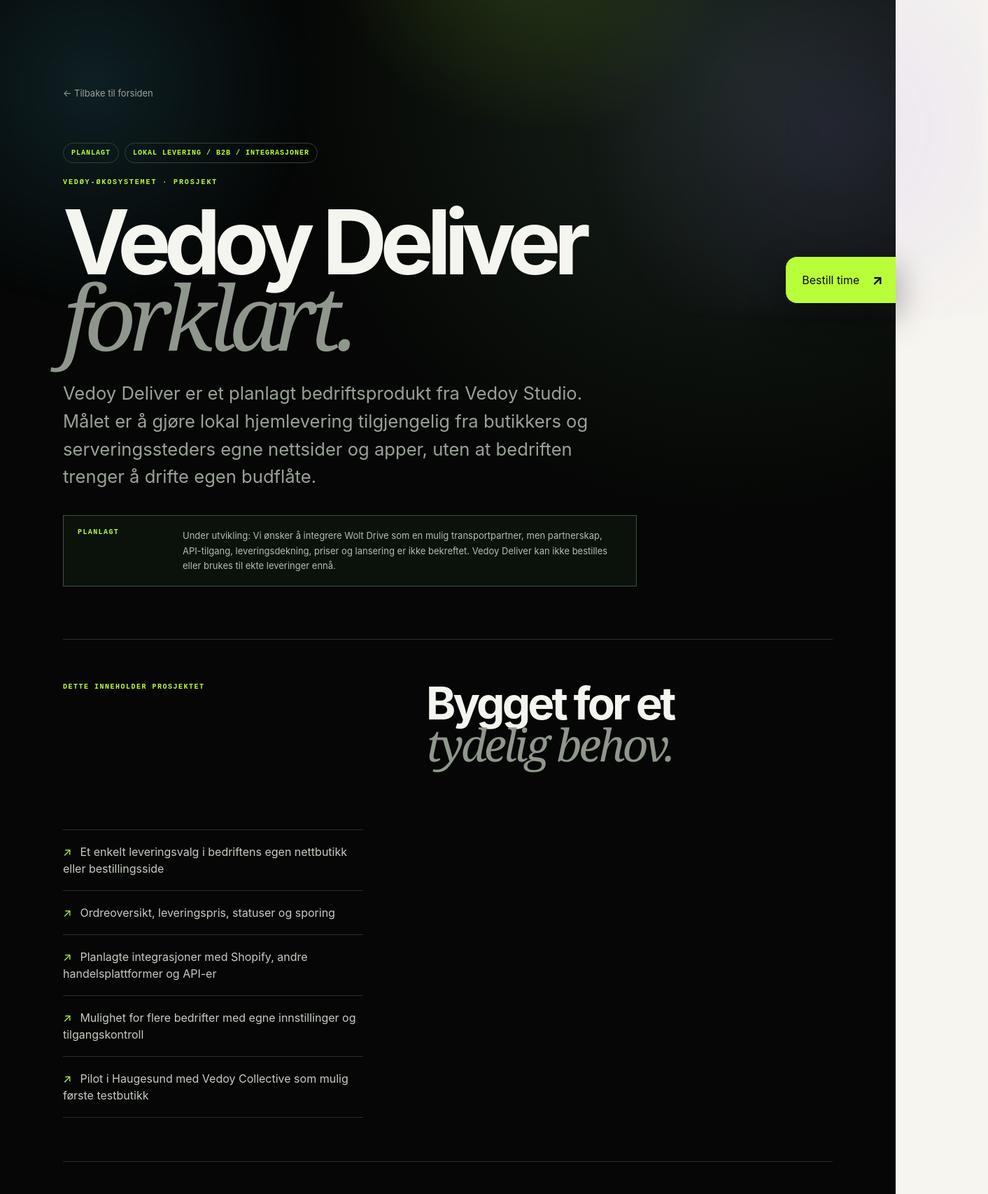
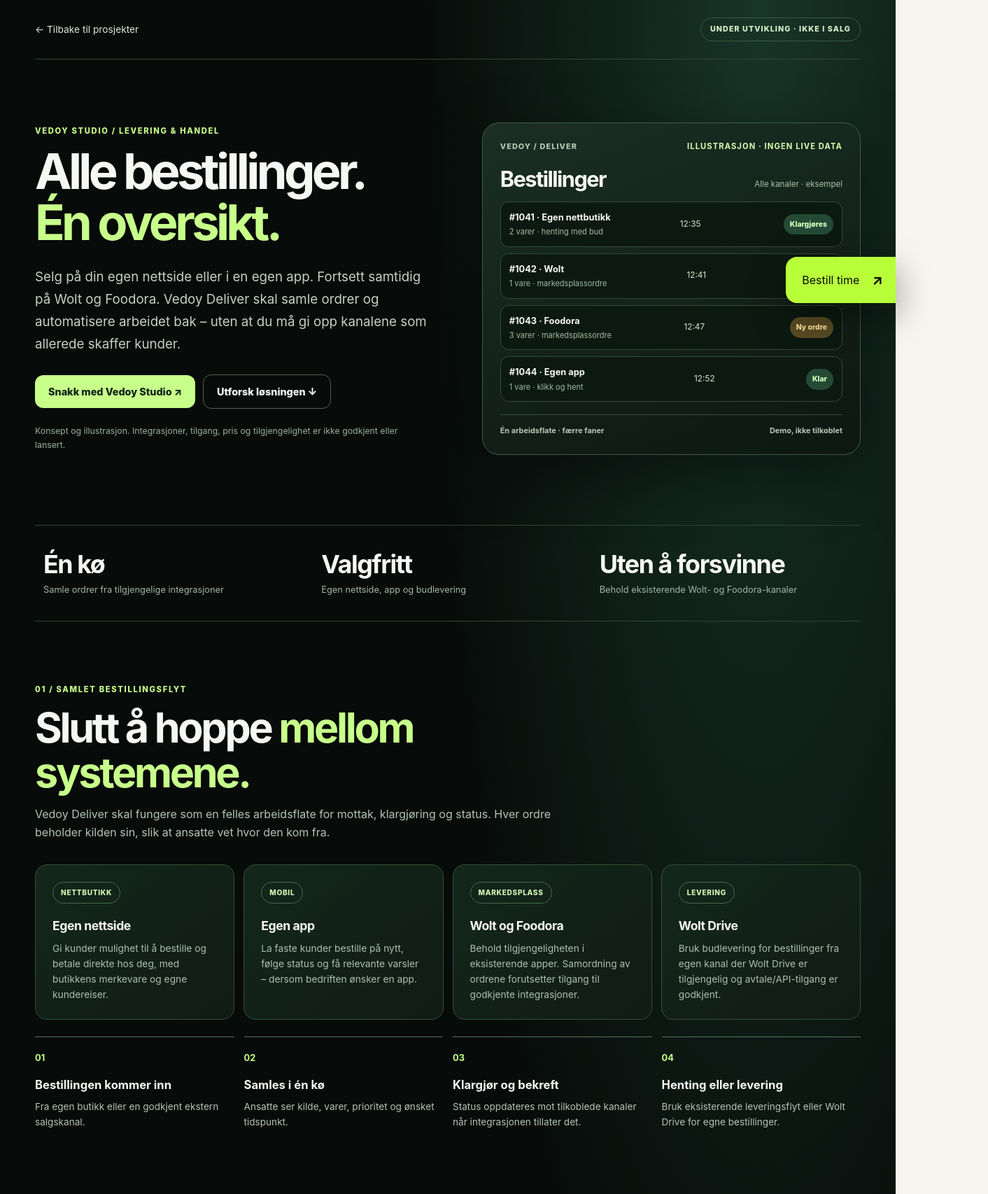
Before and after one commit to leandervedoy/Vedoy-Studio, a Next.js app: page /projects/deliver in a window 1280 px wide. Shown: the top 1706 px of the page at 70% size, 1412 px wide, since content can reach past the window. Built offline with nearby package versions, Linux system fonts and the light colour scheme; no server answers.

Commit message:
feat(deliver): landing page for unified orders, automation and multi-channel choice

```diff
--- /dev/null
+++ b/app/(marketing)/projects/deliver/page.tsx
@@ -0,0 +1,98 @@
+import type { Metadata } from "next";
+import Link from "next/link";
+import { DeliverSavingsCalculator, DeliverChannelPicker } from "@/components/projects/vedoy-deliver-tools";
+import styles from "@/components/projects/vedoy-deliver.module.css";
+
+export const metadata: Metadata = {
+  title: "Vedoy Deliver – én ordreoversikt, flere salgskanaler",
+  description: "Vedoy Deliver er et planlagt produkt fra Vedoy Studio: samlet ordreoversikt, egen nettside eller app og mulighet for lokale leveringsintegrasjoner."
+};
+
+const channels = [
+  ["NETTBUTIKK", "Egen nettside", "Gi kunder mulighet til å bestille og betale direkte hos deg, med butikkens merkevare og egne kundereiser."],
+  ["MOBIL", "Egen app", "La faste kunder bestille på nytt, følge status og få relevante varsler – dersom bedriften ønsker en app."],
+  ["MARKEDSPLASS", "Wolt og Foodora", "Behold tilgjengeligheten i eksisterende apper. Samordning av ordrene forutsetter tilgang til godkjente integrasjoner."],
+  ["LEVERING", "Wolt Drive", "Bruk budlevering for bestillinger fra egen kanal der Wolt Drive er tilgjengelig og avtale/API-tilgang er godkjent."]
+] as const;
+
+const automation = [
+  ["01","Alt på ett sted","Importer ordrer via autoriserte API-er eller registrer dem manuelt i én kø. Samme visning for tilberedning, pakking, henting og levering."],
+  ["02","Automatisk status","Send bekreftelser, gi kundene ordrestatuser og varsle ved klargjøring. Utsending krever samtykke og korrekt kanaloppsett."],
+  ["03","Mindre dobbeltarbeid","Synk produkter, priser og lager der plattformenes integrasjoner tillater det. Unngå dobbeltregistrering når samme ordre går mellom systemer."],
+  ["04","Smartere arbeidsflyt","Bruk regler for åpningstid, kapasitet, estimert klargjøringstid og automatisk videresending til kjøkken eller pakkestasjon."],
+  ["05","Levering når det trengs","Be om pristilbud fra tilkoblet budpartner, la kunden se riktig leveringspris og opprett budoppdrag etter godkjent betaling."],
+  ["06","Rapporter uten regneark","Summer salg per kanal, leveringskostnader, kanselleringer og behandlingstid – med sporing tilbake til originale ordresystemer."]
+] as const;
+
+export default function VedoyDeliverPage() {
+  return (
+    <main className={styles.page}>
+      <div className={styles.boundary}>
+        <nav className={styles.topbar} aria-label="Prosjektnavigasjon">
+          <Link href="/#prosjekter">← Tilbake til prosjekter</Link>
+          <span>UNDER UTVIKLING · IKKE I SALG</span>
+        </nav>
+        <section className={styles.hero} aria-labelledby="deliver-title">
+          <div className={styles.heroText}>
+            <p className={styles.eyebrow}>VEDOY STUDIO / LEVERING & HANDEL</p>
+            <h1 id="deliver-title">Alle bestillinger. <em>Én oversikt.</em></h1>
+            <p className={styles.lead}>Selg på din egen nettside eller i en egen app. Fortsett samtidig på Wolt og Foodora. Vedoy Deliver skal samle ordrer og automatisere arbeidet bak – uten at du må gi opp kanalene som allerede skaffer kunder.</p>
+            <div className={styles.heroActions}>
+              <a className={styles.primary} href="/?need=Vedoy%20Deliver&source=deliver#kontakt">Snakk med Vedoy Studio ↗</a>
+              <a className={styles.secondary} href="#ordre">Utforsk løsningen ↓</a>
+            </div>
+            <span className={styles.caveat}>Konsept og illustrasjon. Integrasjoner, tilgang, pris og tilgjengelighet er ikke godkjent eller lansert.</span>
+          </div>
+          <div className={styles.preview} aria-label="Illustrasjon av planlagt samlet ordreoversikt">
+            <div className={styles.previewHeader}><span>VEDOY / DELIVER</span><b>ILLUSTRASJON · INGEN LIVE DATA</b></div>
+            <div className={styles.previewTitle}><strong>Bestillinger</strong><span>Alle kanaler · eksempel</span></div>
+            <div className={styles.previewRows}>
+              <div className={styles.previewRow}><div><strong>#1041 · Egen nettbutikk</strong><small>2 varer · henting med bud</small></div><span>12:35</span><span className={styles.rowStatus}>Klargjøres</span></div>
+              <div className={styles.previewRow}><div><strong>#1042 · Wolt</strong><small>1 vare · markedsplassordre</small></div><span>12:41</span><span className={styles.rowStatus}>Mottatt</span></div>
+              <div className={styles.previewRow}><div><strong>#1043 · Foodora</strong><small>3 varer · markedsplassordre</small></div><span>12:47</span><span className={[styles.rowStatus,styles.rowStatusWarn].join(" ")}>Ny ordre</span></div>
+              <div className={styles.previewRow}><div><strong>#1044 · Egen app</strong><small>1 vare · klikk og hent</small></div><span>12:52</span><span className={styles.rowStatus}>Klar</span></div>
+            </div>
+            <div className={styles.previewFooter}><span>Én arbeidsflate · færre faner</span><span>Demo, ikke tilkoblet</span></div>
+          </div>
+        </section>
+        <div className={styles.metrics} aria-label="Planlagte fordeler">
+          <div className={styles.metric}><strong>Én kø</strong><span>Samle ordrer fra tilgjengelige integrasjoner</span></div>
+          <div className={styles.metric}><strong>Valgfritt</strong><span>Egen nettside, app og budlevering</span></div>
+          <div className={styles.metric}><strong>Uten å forsvinne</strong><span>Behold eksisterende Wolt- og Foodora-kanaler</span></div>
+        </div>
+
+        <section id="ordre" className={styles.section} aria-labelledby="orders-heading">
+          <div className={styles.sectionHead}><p className={styles.eyebrow}>01 / SAMLET BESTILLINGSFLYT</p><h2 id="orders-heading">Slutt å hoppe <em>mellom systemene.</em></h2><p>Vedoy Deliver skal fungere som en felles arbeidsflate for mottak, klargjøring og status. Hver ordre beholder kilden sin, slik at ansatte vet hvor den kom fra.</p></div>
+          <div className={styles.channelGrid}>{channels.map(([tag,title,text])=><article className={styles.channelCard} key={title}><span>{tag}</span><h3>{title}</h3><p>{text}</p></article>)}</div>
+          <div className={styles.steps}>
+            <div className={styles.step}><b>01</b><strong>Bestillingen kommer inn</strong><p>Fra egen butikk eller en godkjent ekstern salgskanal.</p></div>
+            <div className={styles.step}><b>02</b><strong>Samles i én kø</strong><p>Ansatte ser kilde, varer, prioritet og ønsket tidspunkt.</p></div>
+            <div className={styles.step}><b>03</b><strong>Klargjør og bekreft</strong><p>Status oppdateres mot tilkoblede kanaler når integrasjonen tillater det.</p></div>
+            <div className={styles.step}><b>04</b><strong>Henting eller levering</strong><p>Bruk eksisterende leveringsflyt eller Wolt Drive for egne bestillinger.</p></div>
+          </div>
+        </section>
+
+        <section className={styles.section} aria-labelledby="automation-heading">
+          <div className={styles.sectionHead}><p className={styles.eyebrow}>02 / AUTOMATISERING</p><h2 id="automation-heading">Mindre administrasjon. <em>Mer tid til kundene.</em></h2><p>Hver bedrift velger hvilke arbeidsoppgaver som skal automatiseres, og hva ansatte fortsatt skal godkjenne manuelt.</p></div>
+          <div className={styles.featureGrid}>{automation.map(([id,title,text])=><article className={styles.featureCard} key={id}><b>{id}</b><h3>{title}</h3><p>{text}</p></article>)}</div>
+        </section>
+
+        <section className={styles.section} aria-labelledby="savings-heading">
+          <div className={styles.sectionHead}><p className={styles.eyebrow}>03 / ØKONOMI</p><h2 id="savings-heading">Hva kan bedriften <em>spare?</em></h2><p>Besparelser oppstår først og fremst når kunder velger din egen kanal i stedet for en provisjonsbasert markedsplass. Ordrer du fortsatt mottar via Wolt og Foodora følger avtalene der.</p></div>
+          <DeliverSavingsCalculator />
+        </section>
+
+        <section className={styles.section} aria-labelledby="choices-heading">
+          <div className={styles.sectionHead}><p className={styles.eyebrow}>04 / BEDRIFTEN BESTEMMER</p><h2 id="choices-heading">Behold kanalene. <em>Legg til flere.</em></h2><p>Du trenger ikke velge bort Wolt eller Foodora for å få din egen nettside, bestillingsapp eller integrasjon mot Wolt Drive. Velg den kombinasjonen som passer deg.</p></div>
+          <DeliverChannelPicker />
+        </section>
+
+        <aside className={styles.notice}><h2>Om Wolt Drive og Foodora-integrasjoner</h2><p>Vedoy Studio ønsker å bygge en leverings- og ordrehub for bedrifter. Wolt Drive vurderes som mulig leveringspartner for bestillinger fra bedriftens egne kanaler. Godkjent avtale, API-tilgang, dekning og priser er ikke bekreftet. Integrasjoner mot markedsplassordrer fra Wolt og Foodora må godkjennes separat og kan kreve POS-/aggregatorpartner. Vedoy Deliver er et utviklingsprosjekt, ikke en aktiv leveringstjeneste. Eksisterende markedsplassavtaler gjelder fortsatt.</p></aside>
+        <div className={styles.cta}>
+          <div><p className={styles.eyebrow}>VEDOY STUDIO · HAUGESUND</p><h2>Vil du teste konseptet?</h2><p>Fortell oss hvilken bransje du driver i og hvordan du håndterer bestillingene i dag.</p></div>
+          <a className={styles.primary} href="/?need=Vedoy%20Deliver&source=deliver#kontakt">Meld interesse ↗</a>
+        </div>
+      </div>
+    </main>
+  );
+}
```
